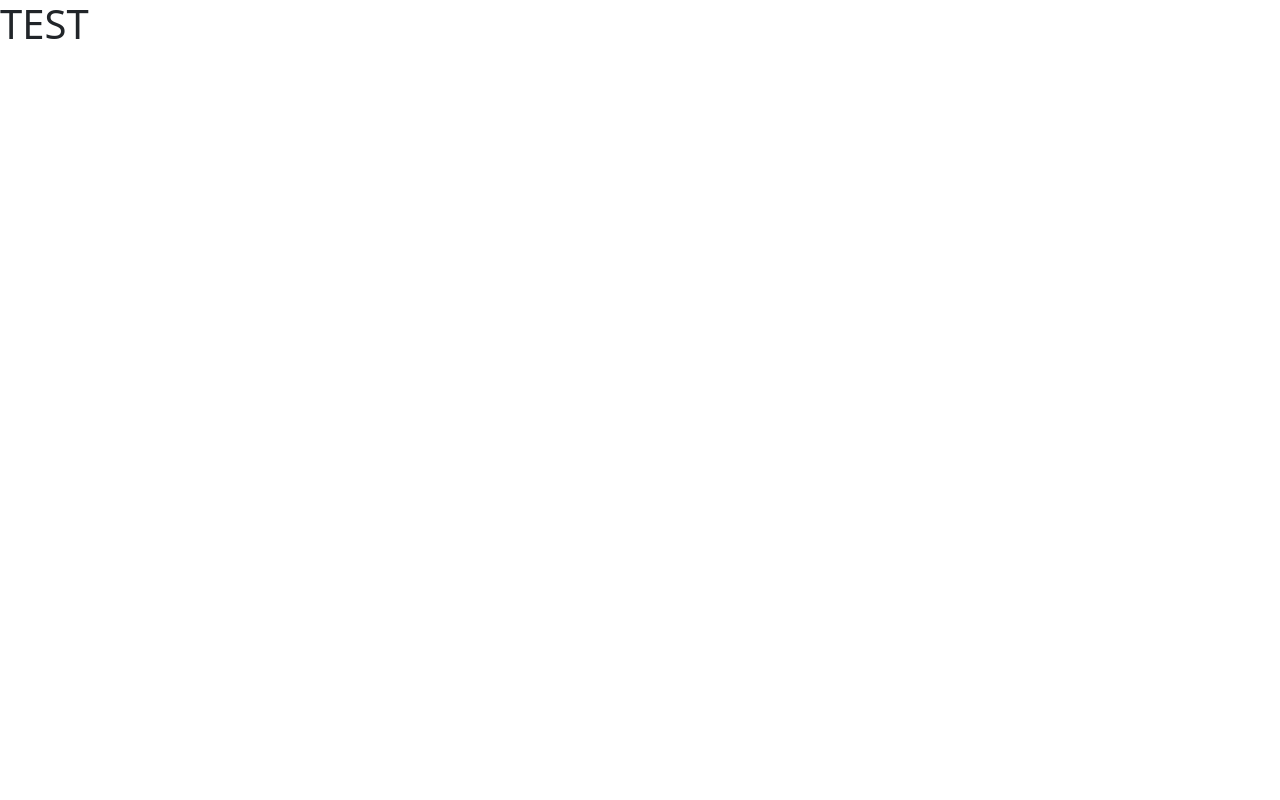
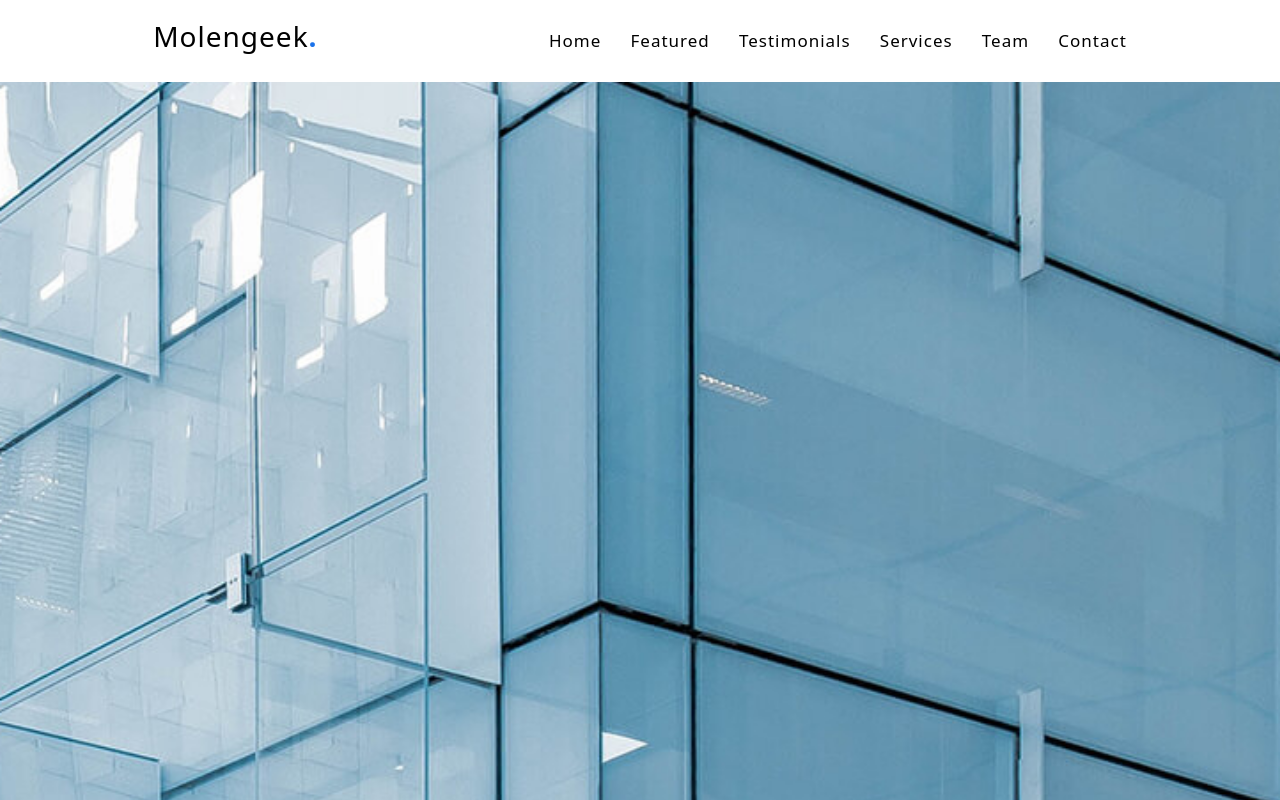
Before and after one commit to Aizawoa/PROJETSASS, a website: page index.html in a window 1280 px wide. Shown: the top 800 px of the page. Drawn offline with nearby package versions, Linux system fonts and the light colour scheme.

Commit message:
nav-fini

```diff
--- a/index.html
+++ b/index.html
@@ -7,8 +7,22 @@
     <link rel="stylesheet" href="./public/css/style.css">
 </head>
 <body>
-
-    <h1>TEST</h1>
+    <!-- Section Header -->
+     <div class="bg-container">
+        <header class="navbar">
+            <div class="logo">
+                <h3><span>Molengeek</span><span class="point">.</span></h3>
+            </div>
+        <nav class="nav-links">
+            <a href="#">Home</a>
+            <a href="#">Featured</a>
+            <a href="#">Testimonials</a>
+            <a href="#">Services</a>
+            <a href="#">Team</a>
+            <a href="#">Contact</a>
+        </nav>
+        </header>
+    </div>
 
     <script src="./node_modules/bootstrap/dist/js/bootstrap.bundle.js"></script>
 </body>
--- a/public/src/sass/modules/_header.sass
+++ b/public/src/sass/modules/_header.sass
@@ -0,0 +1,34 @@
+.bg-container
+    background-image: url("../../../public/img/hero-bg.jpg")
+    background-size: cover
+    height: 1220px
+    background-position: top
+
+    .navbar
+        display: flex
+        justify-content: space-around
+        align-items: center
+        padding: 20px 50px
+        background-color: white
+        align-content: flex-start
+
+    .logo
+        color: black
+        letter-spacing: 1px
+
+        .point
+            font-weight: bold
+            color: rgba(26,114,234,255)
+
+    .nav-links a
+        color: black
+        text-decoration: none
+        margin-left: 25px
+        font-size: 17px
+        font-weight: normal
+        letter-spacing: 1px
+        transition: color 0.3s
+
+        &:hover
+            color: blue
+            font-weight: bold
```
Also changed, not shown: public/css/style.css, 1 other file.
